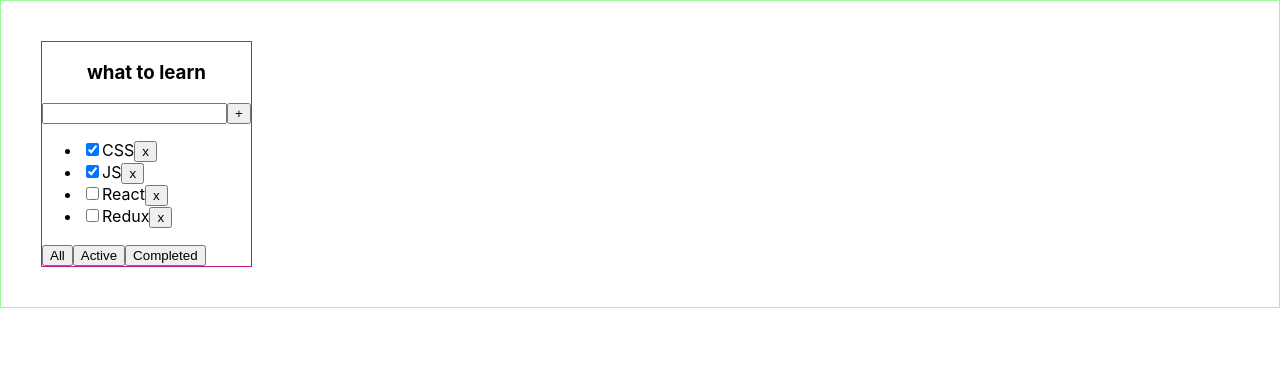
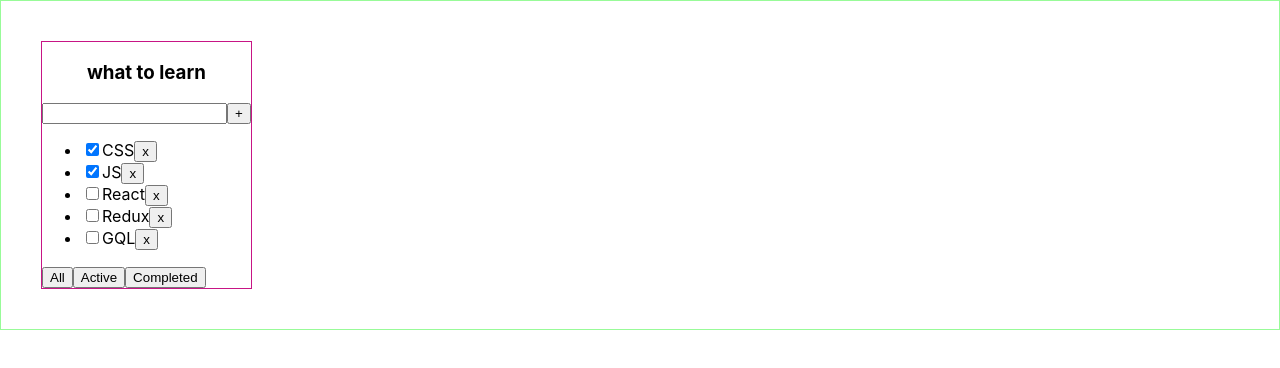
Before and after one commit to Lucksey/ToDolist, a React (Create React App) app: page / in a window 1280 px wide. Shown: the top 368 px of the page. Built offline with nearby package versions, Linux system fonts and the light colour scheme.

Commit message:
3rd lesson

```diff
--- a/package.json
+++ b/package.json
@@ -10,10 +10,12 @@
     "@types/node": "^16.7.13",
     "@types/react": "^18.0.0",
     "@types/react-dom": "^18.0.0",
+    "@types/uuid": "^10.0.0",
     "react": "^18.3.1",
     "react-dom": "^18.3.1",
     "react-scripts": "5.0.1",
     "typescript": "^4.4.2",
+    "uuid": "^10.0.0",
     "web-vitals": "^2.1.0"
   },
   "scripts": {
--- a/src/App.tsx
+++ b/src/App.tsx
@@ -1,17 +1,22 @@
 import React, {useState} from 'react';
 import './App.css';
 import Todolist, {TasksType} from "./components/Todolist";
+import {v1} from "uuid";
 
 export type FilterValuesType = "all" | "completed" | "active";
 
 function App() {
 
     let [tasks, setTasks] = useState<Array<TasksType>>([
-        {id: 1, title: "CSS", isDone: true},
-        {id: 2, title: "JS", isDone: true},
-        {id: 3, title: "React", isDone: false},
-        {id: 4, title: "Redux", isDone: false},
+        {id: v1(), title: "CSS", isDone: true},
+        {id: v1(), title: "JS", isDone: true},
+        {id: v1(), title: "React", isDone: false},
+        {id: v1(), title: "Redux", isDone: false},
+        {id: v1(), title: "GQL", isDone: false},
+
     ]);
+    console.log(tasks);
+
     let [filter, setFilter] = useState<FilterValuesType>("all");
 
     /*   let tasks2: Array<TasksType> = [
@@ -33,7 +38,13 @@ function App() {
             console.log(resultTasks) // выведи в консоль результат
         }*/
 
-    function removeTask(id: number) {// аналогичная запись 27-37 строк
+    function addTask(title: string) {
+        let newTask = { id: v1(), title: title, isDone: false}
+        let newTasks = [newTask, ...tasks]
+        setTasks(newTasks);
+    }
+
+    function removeTask(id: string) {// аналогичная запись 27-37 строк
         let filteredTasks = tasks.filter(t => t.id !== id) // пропусти таски id которых не равны пришедшим из колбэка для удаления
         setTasks(filteredTasks);
     }
@@ -54,7 +65,8 @@ function App() {
             <Todolist title="what to learn"
                       tasks={tasksForTodolist}
                       removeTask={removeTask}
-                      ChangeFilter={ChangeFilter}/>
+                      ChangeFilter={ChangeFilter}
+                      addTask={addTask}/>
             {/*<Todolist title="movies" tasks={tasks2}/>
             <Todolist title="songs" tasks={tasks3}/>*/}
 
--- a/src/components/Todolist.tsx
+++ b/src/components/Todolist.tsx
@@ -1,43 +1,70 @@
-import React from "react";
+import React, {ChangeEvent, KeyboardEvent, useState} from "react";
 import {FilterValuesType} from "../App";
 
 export type TasksType = {
-    id: number, title: string, isDone: boolean
+    id: string, title: string, isDone: boolean
 }
 
 type TodolistPropsType = {
     title: string
     tasks: Array<TasksType>
     // tasks: TasksType[] - вариант записи
-    removeTask: (id: number) => void
+    removeTask: (id: string) => void
     ChangeFilter: (value: FilterValuesType) => void
+    addTask: (title: string) => void
 }
 
 export function Todolist(props: TodolistPropsType) {
+
+    const [newTaskTitle, setNewTaskTitle] = useState("");
+    const onNewTitleChangeHandler = (e: ChangeEvent<HTMLInputElement>) => {
+        setNewTaskTitle(e.currentTarget.value)
+    }
+    const onKeyPressHandler = (e: KeyboardEvent<HTMLInputElement>) => {
+        if (e.ctrlKey && e.charCode === 13) {
+            props.addTask(newTaskTitle)
+            setNewTaskTitle("")
+        }
+    }
+    const onButtonPressHandler = () => {
+        props.addTask(newTaskTitle)
+        setNewTaskTitle("")
+    }
+    const onAllClickHandler = () => props.ChangeFilter("all")
+    const onActiveClickHandler = () => props.ChangeFilter("active")
+    const onCompletedClickHandler = () => props.ChangeFilter("completed")
+
 
     return (
         <div>
             <h3>{props.title}</h3>
             <div>
-                <input type="text"/>
-                <button>+</button>
+                <input onChange={onNewTitleChangeHandler}
+                       value={newTaskTitle}
+                       onKeyPress={onKeyPressHandler} //атрибут помечен как устаревший
+                />
+                <button onClick={onButtonPressHandler}>+</button>
             </div>
             <ul>
                 {
-                    props.tasks.map(t => <li><input type="checkbox" checked={t.isDone}/>
-                        <span>{t.title}</span>
-                        <button onClick={() => {
+                    props.tasks.map(t => {
+                        const onRemoveHandler = () => {
                             props.removeTask(t.id)
-                        }}>x
-                        </button>
-                    </li>)
+                        }
+                        return (
+                            <li key={t.id}><input type="checkbox" checked={t.isDone}/>
+                                <span>{t.title}</span>
+                                <button onClick={onRemoveHandler}>x</button>
+                            </li>
+                        )
+                    })
                 }
 
             </ul>
             <div>
-                <button onClick={() => { props.ChangeFilter("all")}}>All</button>
-                <button onClick={() => { props.ChangeFilter("active")}}>Active</button>
-                <button onClick={() => { props.ChangeFilter("completed")}}>Completed</button>
+                <button onClick={onAllClickHandler}>All</button>
+                <button onClick={onActiveClickHandler}>Active</button>
+                <button onClick={onCompletedClickHandler}>Completed</button>
             </div>
         </div>
     )
```
Also changed, not shown: 1 other file (tests, documents, lock files or other folders).
